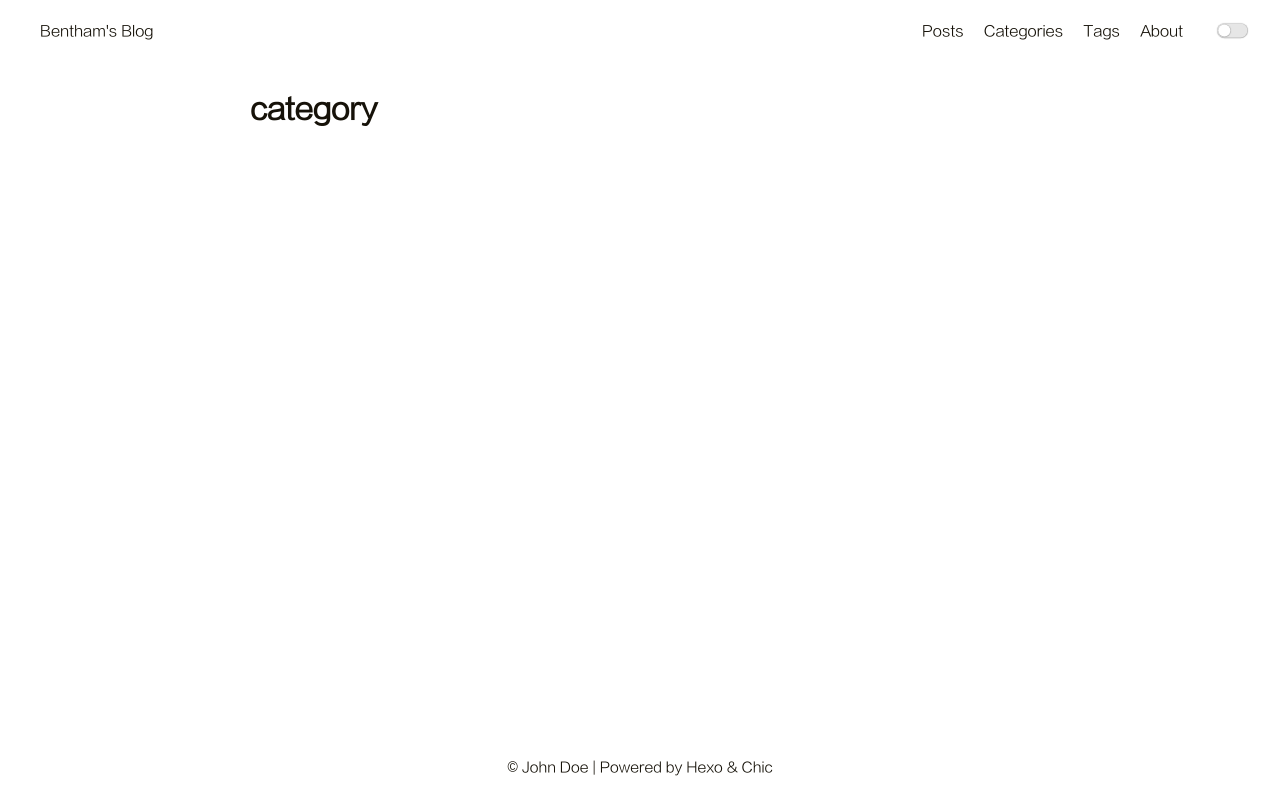
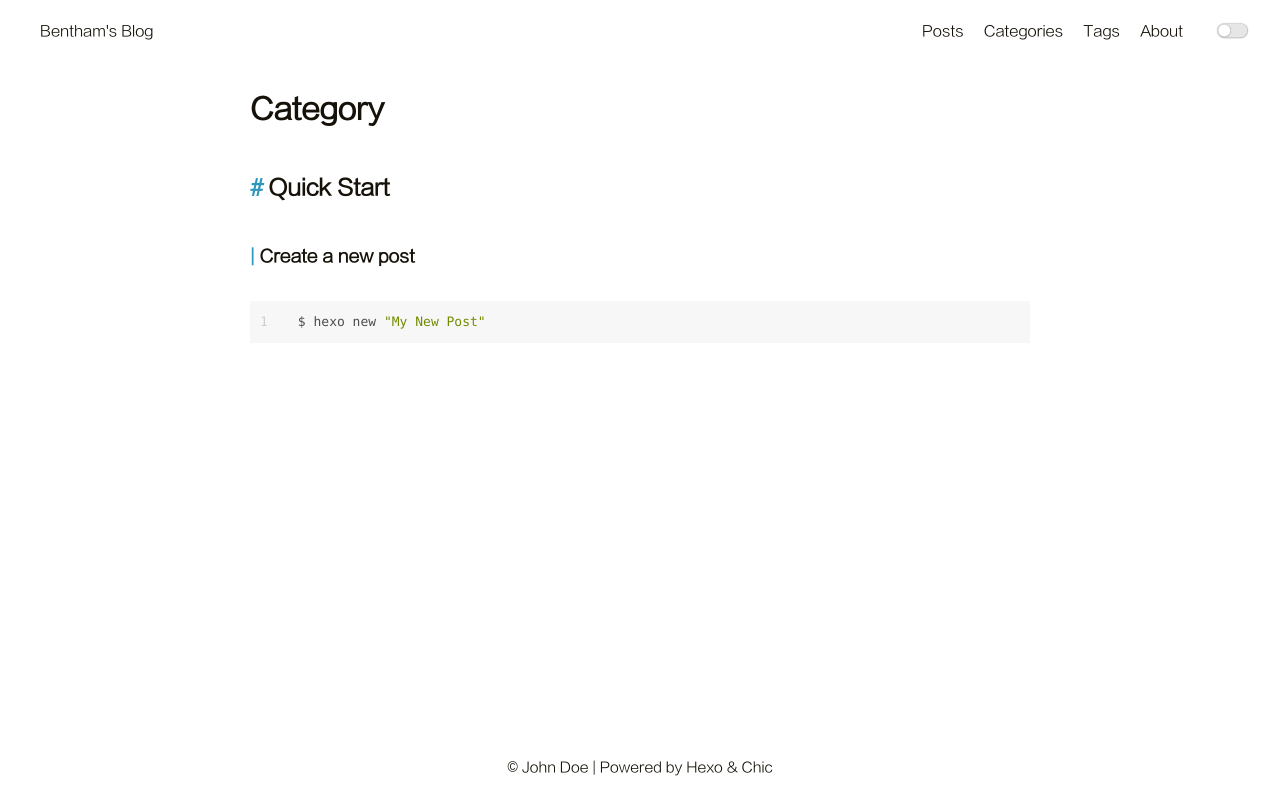
Before and after one commit to March13th/march13th.github.io, a plain HTML site: page category/index.html in a window 1280 px wide. Drawn offline with Linux system fonts and the light colour scheme.

Commit message:
Site updated: 2022-03-08 15:16:19

```diff
--- a/category/index.html
+++ b/category/index.html
@@ -13,7 +13,7 @@
 
 
 
-<title>category | Hexo</title>
+<title>Category | Hexo</title>
 
 
 
@@ -127,10 +127,10 @@
                 <div class="container">
     <article class="post-wrap page">
 
-        <h2 class="post-title">category</h2>
+        <h2 class="post-title">Category</h2>
 
         <section class="post-content">
-
+            <h2 id="Quick-Start"><a href="#Quick-Start" class="headerlink" title="Quick Start"></a>Quick Start</h2><h3 id="Create-a-new-post"><a href="#Create-a-new-post" class="headerlink" title="Create a new post"></a>Create a new post</h3><figure class="highlight bash"><table><tr><td class="gutter"><pre><span class="line">1</span><br></pre></td><td class="code"><pre><span class="line">$ hexo new <span class="string">&quot;My New Post&quot;</span></span><br></pre></td></tr></table></figure>
         </section>
     </article>
 </div>
```
